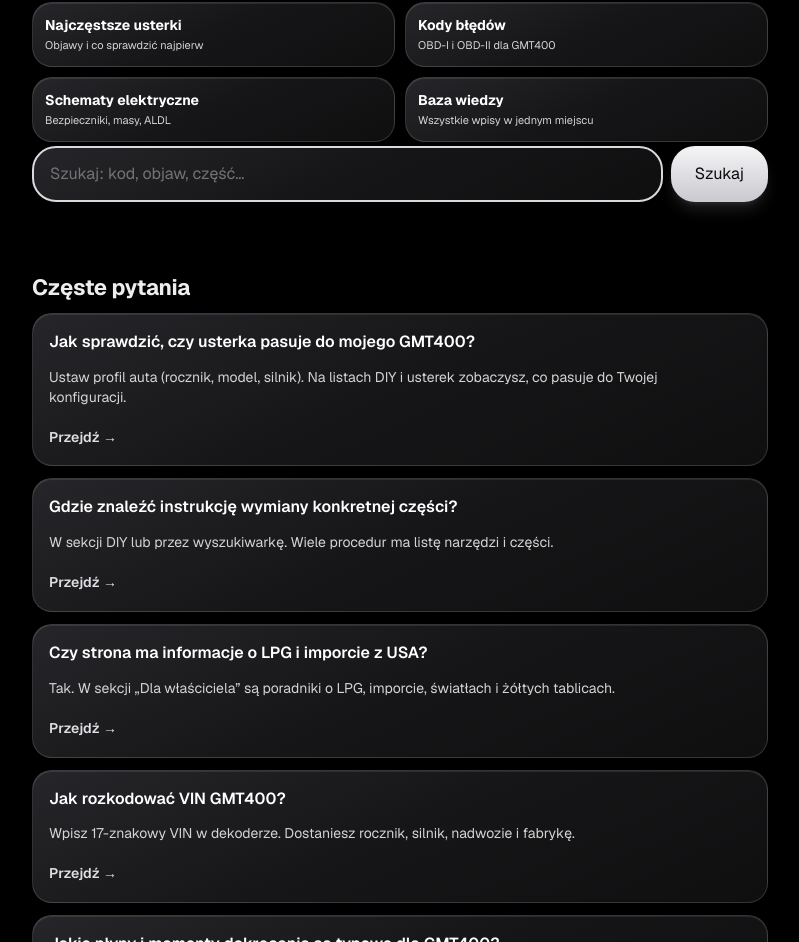
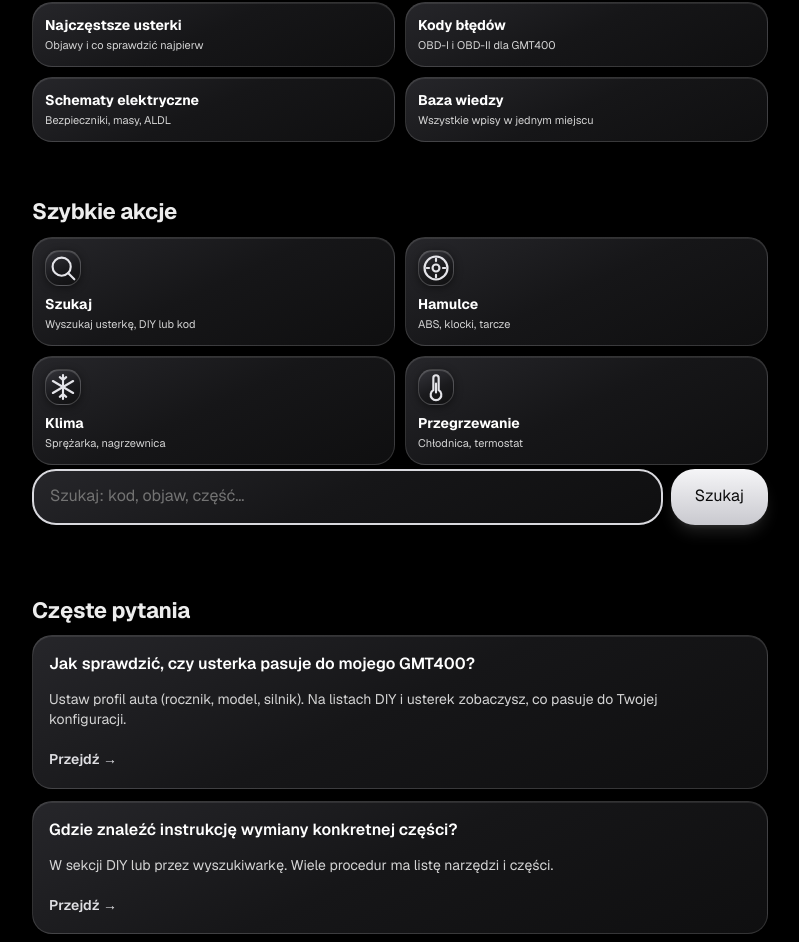
Before and after one commit to tsrc4mm9gg-netizen/gmt400-app, a Next.js app: page / in a window 1280 px wide. Shown: the part 5011-5953 px from the top of the page, without its empty margins (240-1039 px from the left). Built offline with nearby package versions, Linux system fonts and the light colour scheme.

Commit message:
feat: add quick actions section on homepage

```diff
--- a/src/app/HomeHero.tsx
+++ b/src/app/HomeHero.tsx
@@ -20,6 +20,7 @@ import HomeMaintenance from './HomeMaintenance';
 import HomeOwner from './HomeOwner';
 import HomeTools from './HomeTools';
 import HomeCommunity from './HomeCommunity';
+import HomeQuickActions from './HomeQuickActions';
 import HomeFAQ from './HomeFAQ';
 import SymptomSearch from './SymptomSearch';
 
@@ -66,6 +67,7 @@ export default function HomeHero() {
       <HomeOwner />
       <HomeTools />
       <HomeCommunity />
+      <HomeQuickActions />
       <div className="pt-1"><HomeSearch /></div>
       <HomeFAQ />
       <CategoryGrid />
--- /dev/null
+++ b/src/app/HomeQuickActions.tsx
@@ -0,0 +1,28 @@
+import Link from 'next/link';
+import { IconTile } from './ui/CategoryIcon';
+
+const ACTIONS = [
+  { icon: 'search' as const, title: 'Szukaj', desc: 'Wyszukaj usterkę, DIY lub kod', href: '/szukaj' },
+  { icon: 'brake' as const, title: 'Hamulce', desc: 'ABS, klocki, tarcze', href: '/diagnoza?objaw=hamulce' },
+  { icon: 'snow' as const, title: 'Klima', desc: 'Sprężarka, nagrzewnica', href: '/diagnoza?objaw=klima-ogrzewanie' },
+  { icon: 'thermo' as const, title: 'Przegrzewanie', desc: 'Chłodnica, termostat', href: '/diagnoza?objaw=przegrzewanie' },
+];
+
+export default function HomeQuickActions() {
+  return (
+    <section aria-labelledby="home-actions-title" className="px-4 pt-6">
+      <h2 id="home-actions-title" className="text-xl font-bold text-white">Szybkie akcje</h2>
+      <ul className="mt-3 grid grid-cols-2 gap-2.5">
+        {ACTIONS.map(action => (
+          <li key={action.title}>
+            <Link href={action.href} className="flex h-full flex-col rounded-2xl border border-white/15 bg-neutral-900 p-3 transition hover:border-silver-500">
+              <IconTile name={action.icon} className="!h-9 !w-9" />
+              <span className="mt-2 text-sm font-bold text-white">{action.title}</span>
+              <span className="mt-0.5 text-[11px] text-neutral-300">{action.desc}</span>
+            </Link>
+          </li>
+        ))}
+      </ul>
+    </section>
+  );
+}
```
